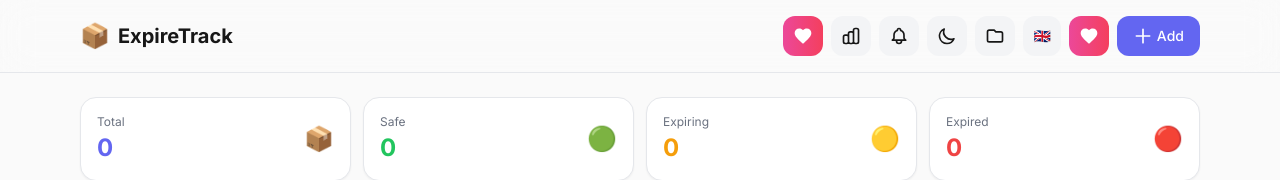
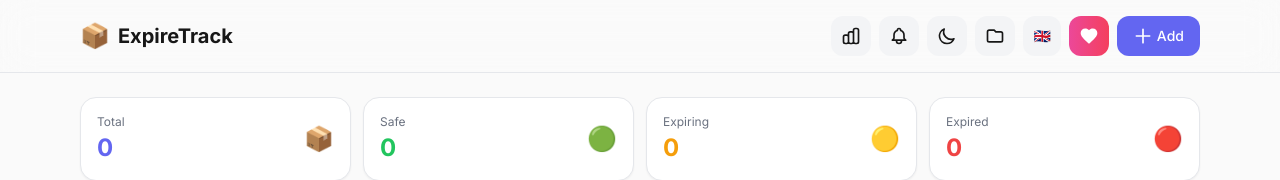
Before and after one commit to misarb/expirTracker, a Next.js app: page / in a window 1280 px wide. Shown: the top 180 px of the page. Built offline with nearby package versions, Linux system fonts and the light colour scheme.

Commit message:
Fix header icons: remove duplicate support link, ensure clean order

```diff
--- a/src/app/page.tsx
+++ b/src/app/page.tsx
@@ -868,15 +868,6 @@ export default function Home() {
           </div>
 
           <div className="flex items-center gap-1 sm:gap-2 flex-shrink-0">
-            {/* Support - hidden on mobile, in menu */}
-            <Link
-              href="/support"
-              className="p-1.5 sm:p-2.5 rounded-lg sm:rounded-xl bg-gradient-to-r from-pink-500 to-rose-500 text-white hover:opacity-90 transition-opacity hidden sm:flex"
-              title="Support"
-            >
-              <HeartIcon />
-            </Link>
-
             {/* Stats - hidden on very small */}
             <Link
               href="/stats"
```
